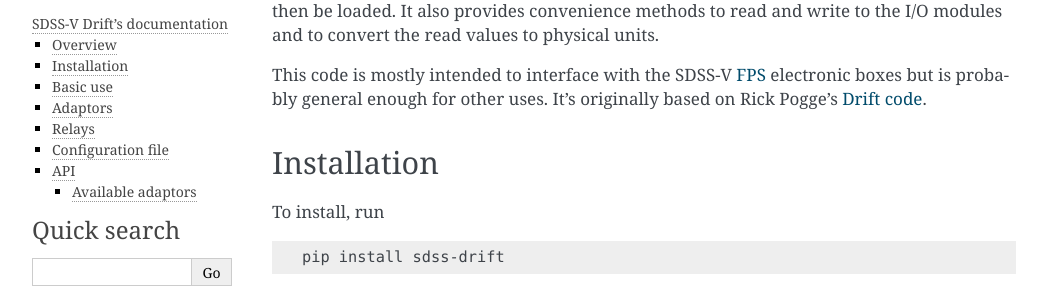
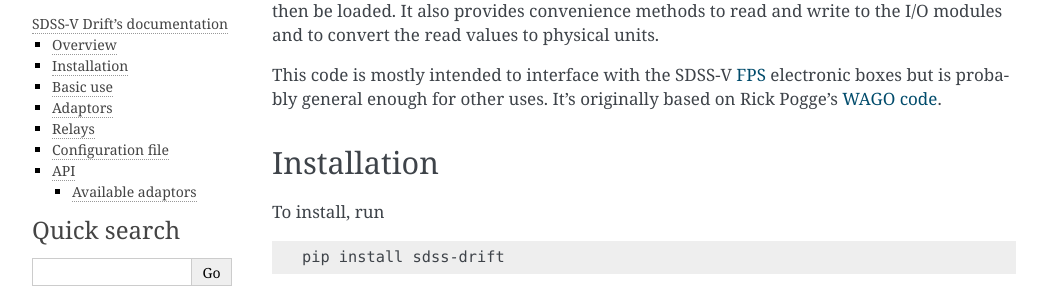
Before and after one commit to sdss/drift, a Sphinx documentation site: the page built from docs/sphinx/index.rst, in a window 1280 px wide and 900 px high. Shown: the part 336-623 px from the top of the window, without its empty margins (106-1153 px from the left). Built offline with Sphinx 7.4.7, drawn with Linux system fonts in a browser that asks for light colours; the version number is read from the project's files by our own code.

Commit message:
Fix reference to Rick's code in docs

```diff
--- a/docs/sphinx/index.rst
+++ b/docs/sphinx/index.rst
@@ -16,7 +16,7 @@
 
 This library provides an asynchronous interface with modbus devices over a TCP ethernet controller (such as `this one <https://www.drift.com/us/controllers-bus-couplers-i-o/controller-modbus-tcp/p/750-862>`__) and control of the connected I/O modules. The code is a relatively thin wrapper around `Pymodbus <http://riptideio.github.io/pymodbus/>`__ with the main feature being that it's possible to define a PLC controller and a complete set of modules as a YAML configuration file which can then be loaded. It also provides convenience methods to read and write to the I/O modules and to convert the read values to physical units.
 
-This code is mostly intended to interface with the SDSS-V `FPS <https://www.sdss.org/future/technology/>`__ electronic boxes but is probably general enough for other uses. It's originally based on Rick Pogge's `Drift code <https://github.com/sdss/FPS/tree/master/Drift>`__.
+This code is mostly intended to interface with the SDSS-V `FPS <https://www.sdss.org/future/technology/>`__ electronic boxes but is probably general enough for other uses. It's originally based on Rick Pogge's `WAGO code <https://github.com/sdss/FPS/tree/master/WAGO>`__.
 
 
 Installation
```
